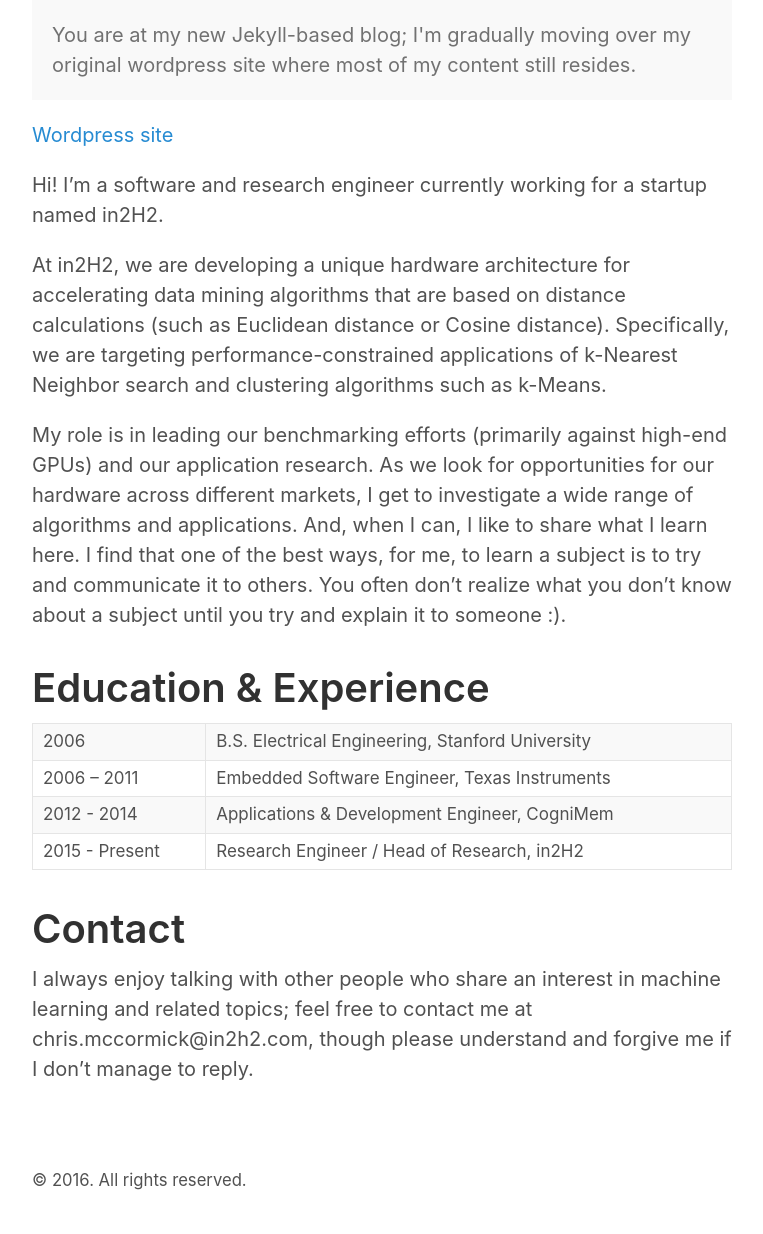
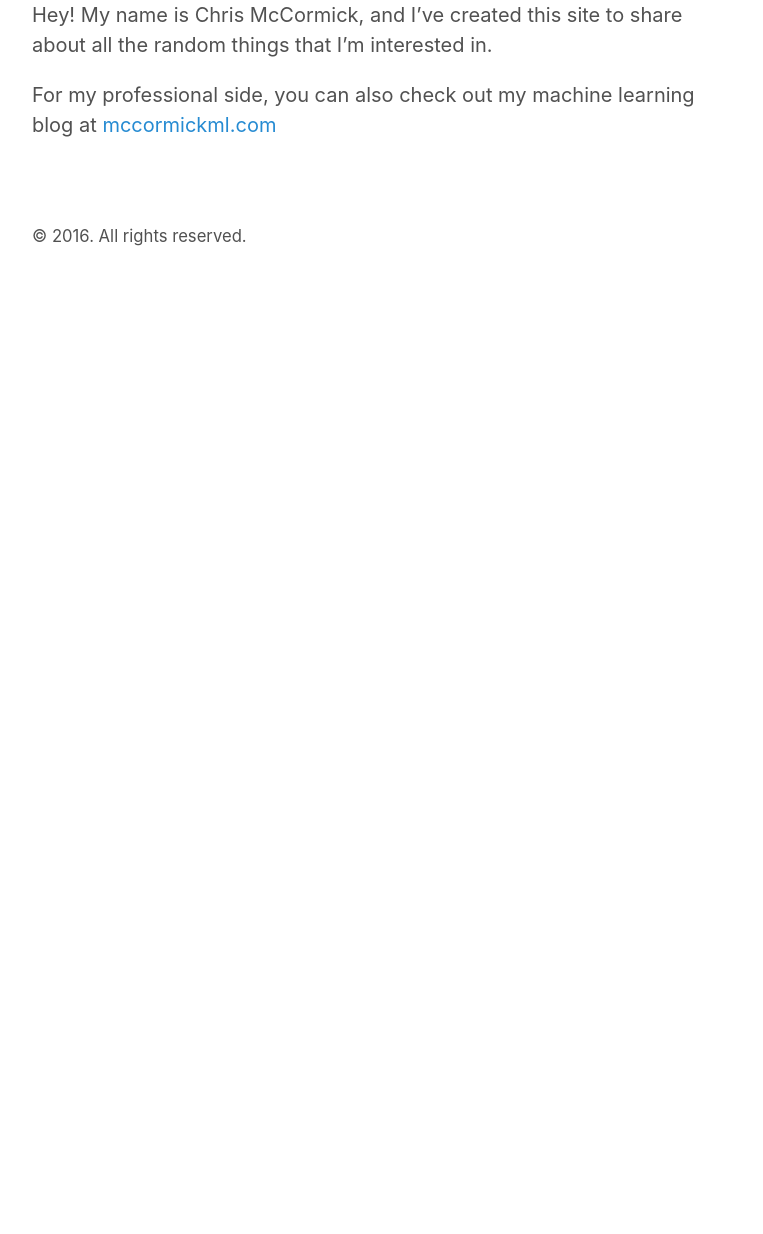
Before and after one commit to chrisjmccormick/personal-site, a Jekyll site: the page built from about.md, in a window 1280 px wide. Shown: the part 511-1745 px from the top of the page, without its empty margins (258-1021 px from the left). Built offline with Jekyll 4.4.1, drawn with Linux system fonts in a browser that asks for light colours; after the commit the page ends 900 px from its top, so only the background shows below that.

Commit message:
Updated about page.

```diff
--- a/about.md
+++ b/about.md
@@ -6,32 +6,8 @@
 
 ![Profile picture][profile_pic]
 
-<div class="message">
-You are at my new Jekyll-based blog; I'm gradually moving over my original wordpress site where most of my content still resides.
-</div>
-[Wordpress site](http://chrisjmccormick.wordpress.com "My original Wordpress site")
+Hey! My name is Chris McCormick, and I've created this site to share about all the random things that I'm interested in.
 
-Hi! I’m a software and research engineer currently working for a startup named in2H2.
-
-At in2H2, we are developing a unique hardware architecture for accelerating data mining algorithms that are based on distance calculations (such as Euclidean distance or Cosine distance). Specifically, we are targeting performance-constrained applications of k-Nearest Neighbor search and clustering algorithms such as k-Means.
-
-<!-- Side note: We look at applications using the L2 or Cosine distance, but our hardware actually just implements the L1 distance as an approximation. Because the L1 distance only requires subtraction and addition, we can pack a lot of our little calculator engines into a chip. -->
-
-My role is in leading our benchmarking efforts (primarily against high-end GPUs) and our application research. As we look for opportunities for our hardware across different markets, I get to investigate a wide range of algorithms and applications. And, when I can, I like to share what I learn here. I find that one of the best ways, for me, to learn a subject is to try and communicate it to others. You often don't realize what you don't know about a subject until you try and explain it to someone :).
-
-Education & Experience
-======================
-
-<table>
-  <tr><td>2006</td><td>B.S. Electrical Engineering, Stanford University</td></tr>
-  <tr><td>2006 – 2011</td><td>Embedded Software Engineer, Texas Instruments</td></tr>
-  <tr><td>2012 - 2014</td><td>Applications & Development Engineer, CogniMem</td></tr>
-  <tr><td>2015 - Present</td><td>Research Engineer / Head of Research, in2H2</td></tr>
-</table>
-
-Contact
-=======
-
-I always enjoy talking with other people who share an interest in machine learning and related topics; feel free to contact me at chris.mccormick@in2h2.com, though please understand and forgive me if I don't manage to reply.
+For my professional side, you can also check out my machine learning blog at [mccormickml.com]("http://www.mccormickml.com")
 
 [profile_pic]: https://chrisjmccormick.files.wordpress.com/2012/12/chrisprofile_portrait_300px.jpg
```
